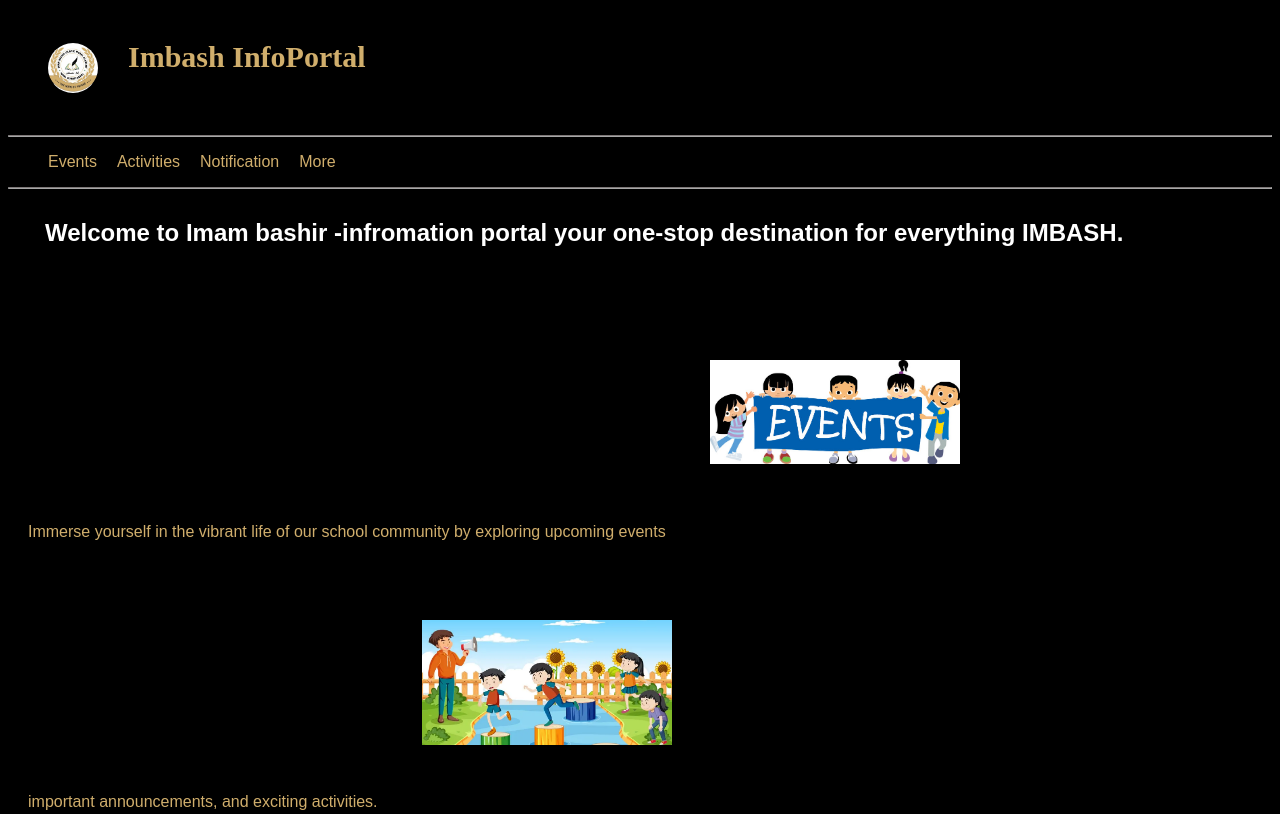
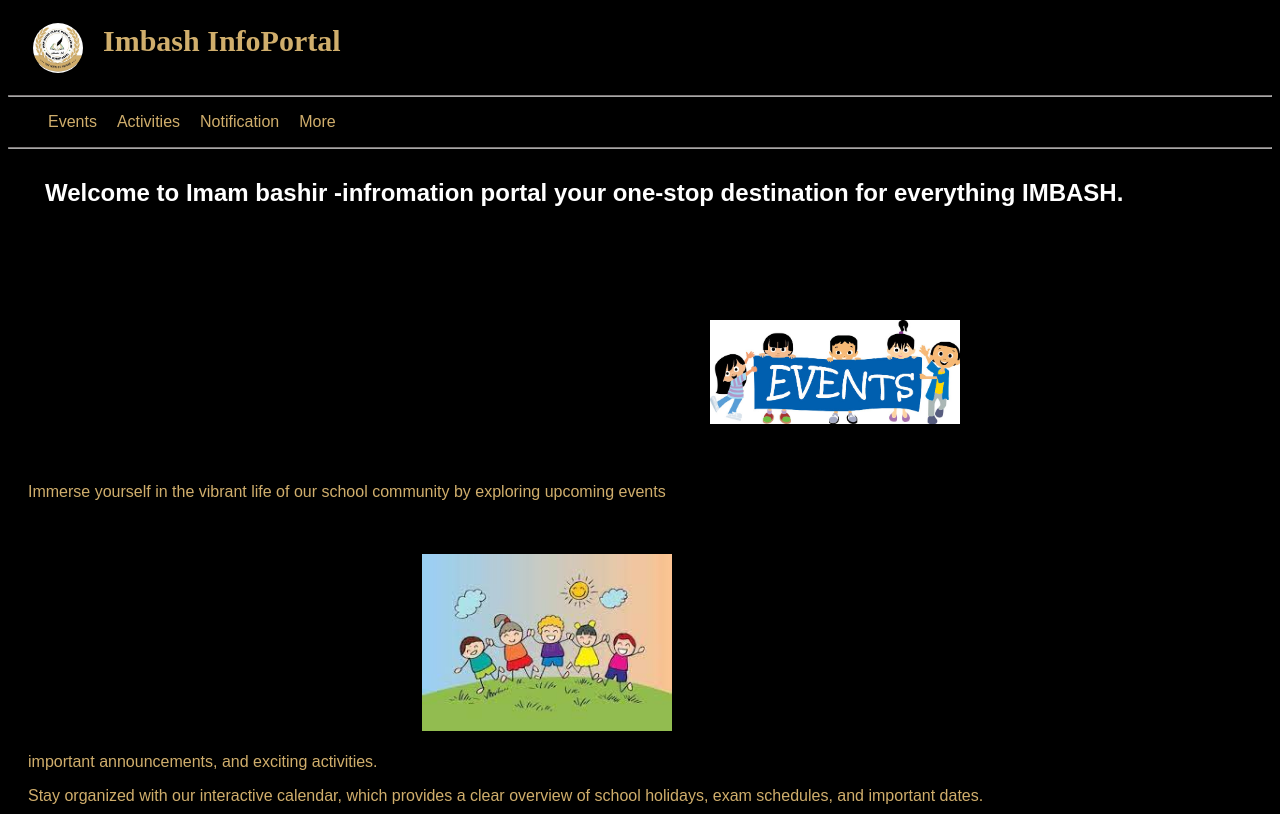
Before and after one commit to imbash-infoportal/imbash-infoportal.github.io, a plain HTML site: page index.html in a window 1280 px wide. Shown: the top 814 px of the page. Drawn offline with Linux system fonts and the light colour scheme; a web font is replaced by a local one.

Commit message:
fixed nav bar agian

```diff
--- a/index.html
+++ b/index.html
@@ -41,7 +41,7 @@
 
         <p class="welcome-content"> Immerse yourself in the vibrant life of our school community by exploring upcoming events <img class="event-img" src="img/events_kids.jpg" alt="event-img"></p>
 
-        <p class="welcome-content-2"> important announcements, and exciting activities. <img class="exct-img" src="img/Exct.jpg" alt="event-img"> </p>
+        <p class="welcome-content-2"> important announcements, and exciting activities. <img class="exct-img" src="img/exciting.jpeg" alt="event-img"> </p>
 
         <p class="welcome-content-2">Stay organized with our interactive calendar, which provides a clear overview of school holidays, exam schedules, and important dates. <img class="event-img" src="img/summer-holidays.png" alt=""></p>
 
--- a/style/index.css
+++ b/style/index.css
@@ -6,19 +6,25 @@ body {
     border-radius: 100%;
     width: 50px;
     padding: 30px;
+    padding-top: 10px;
+    padding-bottom: 10px;
+    padding-left: 10px;
+    padding-right: 10px;
     margin-top: 5px;
+    margin-left: 15px;
 }
 
 .school-logo-word {
     text-align: center;
     text-decoration: none;
     position: absolute;
-    margin-top: 32px;
+    margin-top: 16px;
     font-size: 30px;
     color: #D0AE6C;
     font-weight: 700;
     text-decoration-style: solid;
     font-family: NTR;
+    margin-left: 10px;
 }
 
 .second-nav ul li {
@@ -58,7 +64,6 @@ hr {
 }
 
 .container-1 {
-    padding-left: 10px;
     padding-right: 30px;
 }
 
```
Also changed, not shown: img/exciting.jpeg (added).
